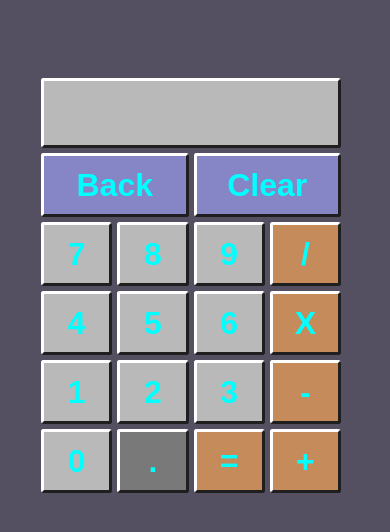
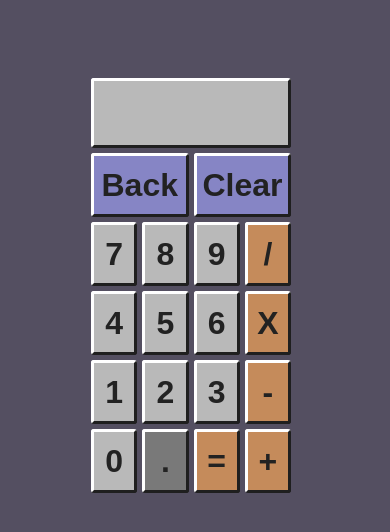
Before and after one commit to sockshin/calculator, a plain HTML site: page index.html in a window 390 px wide. Drawn offline with Linux system fonts and the light colour scheme.

Commit message:
Calculator project smaller for mobile

```diff
--- a/style.css
+++ b/style.css
@@ -148,8 +148,8 @@ body{
 @media screen and (max-width: 420px) {
 
     .calcWrapper{
-        max-width: 300px;
-        min-width: 300px;
+        max-width: 200px;
+        min-width: 200px;
     }
     body{
         margin-top: 20%;
@@ -160,7 +160,6 @@ body{
     .buttons{
         height: 4rem;
         font-size: 2rem;
-        color: aqua;
     }
 
     .display{
```
